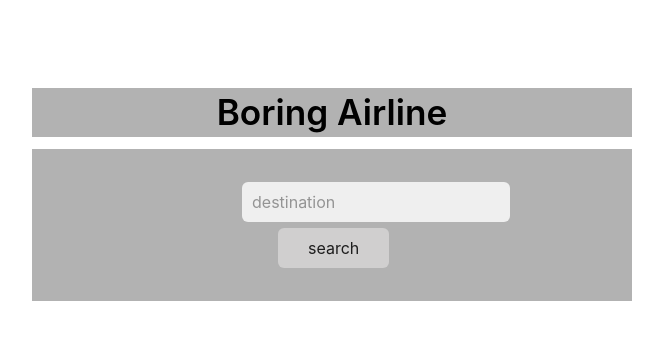
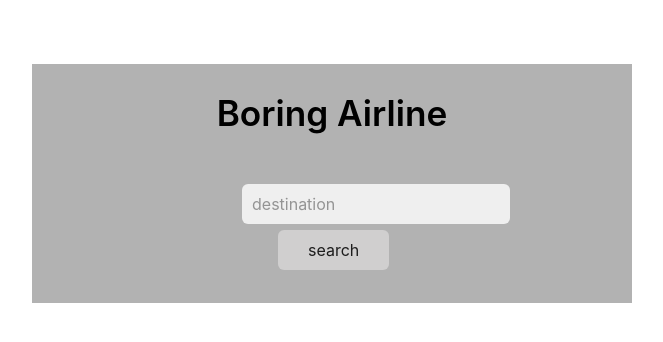
Before and after one commit to Justinmehmed/boring-airlines-client, a React (Create React App) app: page / in a window 1280 px wide. Shown: the top 342 px of the page, without its empty margins (308-971 px from the left). Built offline with nearby package versions, Linux system fonts and the light colour scheme.

Commit message:
fixed header styling component

```diff
--- a/src/index.css
+++ b/src/index.css
@@ -22,9 +22,6 @@ ul {
 
 /*=========================== COMPONENT BORDERS =================================*/
 
-#border-outline {
-
-}
 
 #searchComponent {
   padding-top: 1px;
@@ -32,13 +29,11 @@ ul {
   padding-bottom: 1px;
 }
 
-#listOfFlightsComponent {
-
-}
 
 #header {
   background-color: rgba(0,0,0,.3);
-
+  padding-top: 1px;
+  padding-bottom: 1px;
 }
 
 /*=========================== COMPONENT BORDERS =================================*/
```
